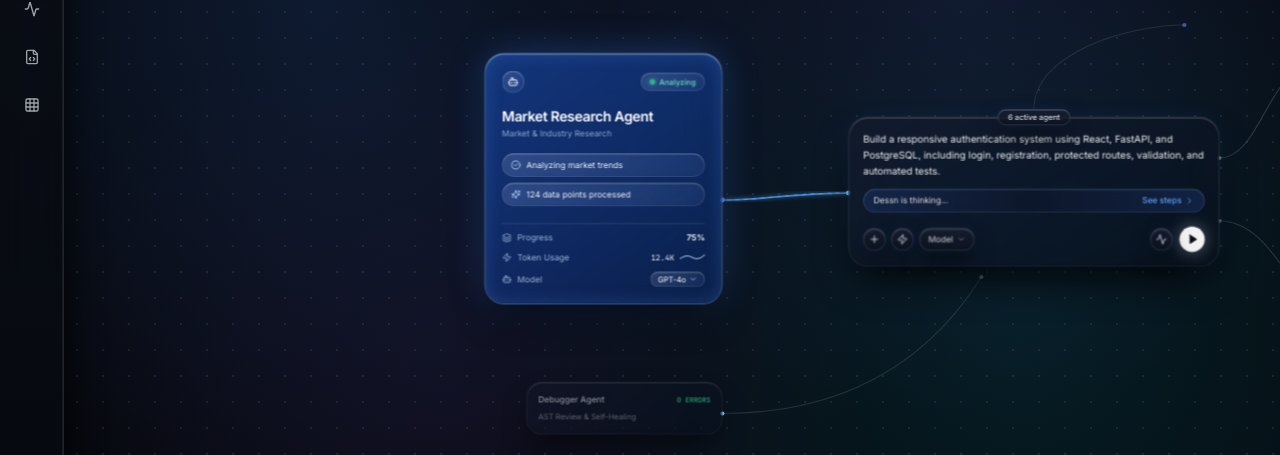
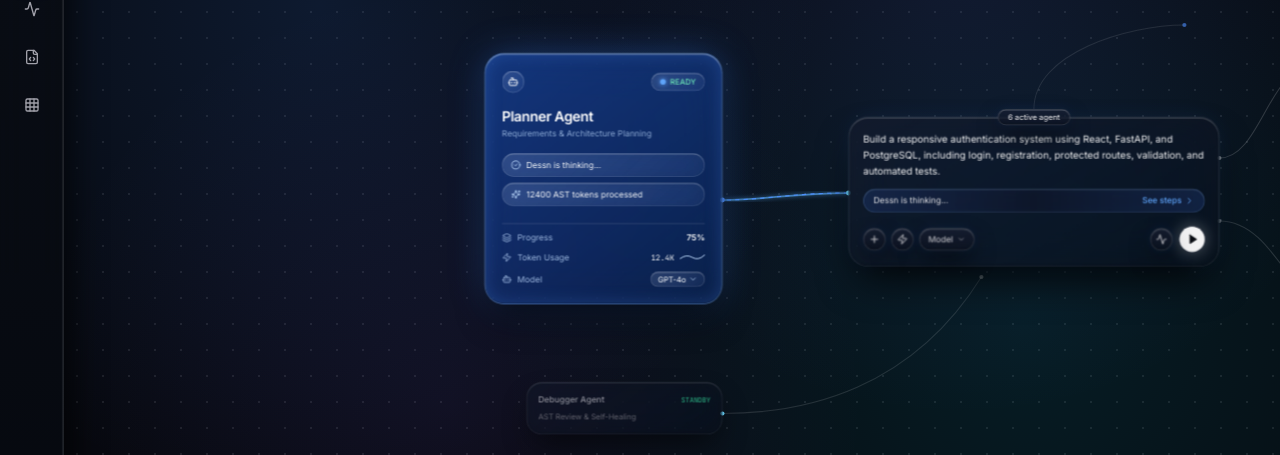
Before and after one commit to AymanKhan2244/SE-BrowserAgent, a Next.js app: page /workspace in a window 1280 px wide. Shown: the part 235-690 px from the top of the page. Built offline with nearby package versions, Linux system fonts and the light colour scheme.

Commit message:
feat: add workspace page, header component, and update workflow logic

```diff
--- a/app/workspace/page.tsx
+++ b/app/workspace/page.tsx
@@ -452,31 +452,81 @@ function WorkspaceCanvas() {
 
             {/* Glowing Status Pill */}
             <div className="flex items-center gap-1.5 px-3 py-1 rounded-full glass-chip text-[11px] font-medium text-emerald-300 shadow-sm">
-              <span className="w-2 h-2 rounded-full bg-emerald-400 animate-pulse shadow-[0_0_8px_#34d399]" />
-              <span>{isRunning ? "Analyzing" : "Analyzing"}</span>
+              <span
+                className={`w-2 h-2 rounded-full ${
+                  isRunning
+                    ? "bg-emerald-400 animate-pulse shadow-[0_0_8px_#34d399]"
+                    : pipelineComplete
+                    ? "bg-emerald-400 shadow-[0_0_8px_#34d399]"
+                    : "bg-blue-400 shadow-[0_0_8px_#60a5fa]"
+                }`}
+              />
+              <span>
+                {isRunning
+                  ? agents[activeAgentKey]?.status === "RUNNING"
+                    ? "EXECUTING"
+                    : "ANALYZING"
+                  : pipelineComplete
+                  ? "COMPLETE"
+                  : "READY"}
+              </span>
             </div>
           </div>
 
-          {/* Agent Title & Subtitle */}
+          {/* Agent Title & Subtitle (Dynamically bound to backend agent) */}
           <div className="mb-5">
             <h2 className="text-xl font-semibold tracking-tight text-white mb-0.5">
-              Market Research Agent
+              {activeAgentKey === "planner"
+                ? "Planner Agent"
+                : activeAgentKey === "architect"
+                ? "Architect Agent"
+                : activeAgentKey === "coder"
+                ? "Coding Agent"
+                : activeAgentKey === "debugger"
+                ? "Debugger Agent"
+                : activeAgentKey === "terminal"
+                ? "Terminal Agent"
+                : activeAgentKey === "browser"
+                ? "Browser Agent"
+                : "Market Research Agent"}
             </h2>
             <p className="text-xs text-blue-200/70 font-normal">
-              Market &amp; Industry Research
+              {activeAgentKey === "planner"
+                ? "Requirements & Architecture Planning"
+                : activeAgentKey === "architect"
+                ? "File Manifest & DAG Designer"
+                : activeAgentKey === "coder"
+                ? "Full-Stack Source Code Synthesis"
+                : activeAgentKey === "debugger"
+                ? "AST Syntax Review & Self-Healing"
+                : activeAgentKey === "terminal"
+                ? "Build & Sandbox Verification"
+                : activeAgentKey === "browser"
+                ? "Playwright Headless Smoke Testing"
+                : "Market & Industry Research"}
             </p>
           </div>
 
-          {/* Activity Pills (Frosted Glass Chips) */}
+          {/* Activity Pills (Dynamically bound to backend thoughts & output) */}
           <div className="space-y-2 mb-6">
             <div className="flex items-center gap-2 px-3 py-2 rounded-full glass-chip text-xs text-white/95">
               <CheckCircle2 className="w-3.5 h-3.5 text-blue-200 shrink-0" />
-              <span className="truncate">Analyzing market trends</span>
+              <span className="truncate">
+                {currentStepText || "Analyzing requirements & dependencies"}
+              </span>
             </div>
 
             <div className="flex items-center gap-2 px-3 py-2 rounded-full glass-chip text-xs text-white/95">
               <Sparkles className="w-3.5 h-3.5 text-blue-200 shrink-0" />
-              <span className="truncate">124 data points processed</span>
+              <span className="truncate">
+                {agents.architect.data?.files_count
+                  ? `${agents.architect.data.files_count} files planned (${files.length} generated)`
+                  : agents.planner.data?.features
+                  ? `${agents.planner.data.features.length} features mapped`
+                  : agents.coder.data?.files_generated
+                  ? `${agents.coder.data.files_generated} files synthesized`
+                  : `${tokenCount > 0 ? tokenCount : 124} AST tokens processed`}
+              </span>
             </div>
           </div>
 
@@ -541,24 +591,51 @@ function WorkspaceCanvas() {
             <textarea
               value={prompt}
               onChange={(e) => setPrompt(e.target.value)}
+              onKeyDown={(e) => {
+                if (e.key === "Enter" && !e.shiftKey) {
+                  e.preventDefault();
+                  startPipeline(prompt);
+                }
+              }}
               disabled={isRunning}
               rows={3}
-              placeholder="Describe your software engineering task..."
+              placeholder="Describe your software engineering task... (Press Enter to dispatch)"
               className="w-full bg-transparent border-0 text-[14px] leading-relaxed text-zinc-100 placeholder:text-zinc-500 focus:outline-none focus:ring-0 resize-none font-normal"
             />
 
             {/* Status Ribbon (Target: "Dessn is thinking... See steps >") */}
             <div className="mt-2 mb-4 px-3.5 py-2 rounded-2xl glass-ribbon flex items-center justify-between text-xs">
+              {pipelineComplete ? (
+                <span className="text-emerald-300 font-normal truncate max-w-[340px] flex items-center gap-1.5">
+                  <CheckCircle2 className="w-3.5 h-3.5 text-emerald-400 shrink-0" />
+                  <span>Pipeline complete — {files.length} files synthesized</span>
+                </span>
+              ) : (
                 <span className="text-zinc-200 font-normal truncate max-w-[340px]">
                   {currentStepText}
                 </span>
+              )}
+
+              <div className="flex items-center gap-2">
                 <button
                   onClick={() => setActiveOverlay("steps")}
-                className="text-blue-400 hover:text-blue-300 flex items-center gap-1 font-medium transition-colors shrink-0 ml-2"
+                  className="text-blue-400 hover:text-blue-300 flex items-center gap-1 font-medium transition-colors shrink-0"
                 >
                   <span>See steps</span>
                   <ChevronRight className="w-3.5 h-3.5" />
                 </button>
+                {pipelineComplete && (
+                  <>
+                    <span className="text-white/20">•</span>
+                    <button
+                      onClick={() => setActiveOverlay("code")}
+                      className="text-emerald-400 hover:text-emerald-300 font-medium transition-colors"
+                    >
+                      Code
+                    </button>
+                  </>
+                )}
+              </div>
             </div>
 
             {/* Bottom Controls Strip */}
@@ -661,24 +738,46 @@ function WorkspaceCanvas() {
         </div>
 
         {/* ───────────────────────────────────────────────────────────── */}
-        {/* CARD 3: SECONDARY AGENT - TOP RIGHT (Marketing / Architect)   */}
+        {/* CARD 3: SECONDARY AGENT - TOP RIGHT (Architect & Coder)       */}
         {/* ───────────────────────────────────────────────────────────── */}
         <div className="absolute left-[1530px] top-[190px] w-[310px] rounded-[24px] glass-secondary-card p-5 text-white z-10 interactive-card transition-all hover:border-white/20">
           <div className="flex items-center justify-between mb-4">
             <h3 className="text-sm font-semibold text-zinc-300">
               Architect &amp; Coder Agent
             </h3>
-            <span className="w-2 h-2 rounded-full bg-zinc-500 shadow-sm" />
+            <span
+              className={`w-2 h-2 rounded-full ${
+                agents.coder.status === "RUNNING"
+                  ? "bg-emerald-400 animate-pulse shadow-[0_0_6px_#34d399]"
+                  : agents.coder.status === "DONE"
+                  ? "bg-emerald-400"
+                  : agents.architect.status === "RUNNING"
+                  ? "bg-blue-400 animate-pulse shadow-[0_0_6px_#60a5fa]"
+                  : "bg-zinc-500"
+              }`}
+            />
           </div>
 
           <div className="flex items-end justify-between pt-2">
-            <span className="text-xs text-zinc-400 font-normal">Confidence</span>
-            <span className="text-2xl font-light tracking-tight text-white">97%</span>
+            <span className="text-xs text-zinc-400 font-normal">
+              {agents.coder.data?.files_generated
+                ? "Files Synthesized"
+                : agents.architect.data?.files_count
+                ? "Files Planned"
+                : "Confidence"}
+            </span>
+            <span className="text-2xl font-light tracking-tight text-white font-mono">
+              {agents.coder.data?.files_generated
+                ? `${agents.coder.data.files_generated}`
+                : agents.architect.data?.files_count
+                ? `${agents.architect.data.files_count}`
+                : "97%"}
+            </span>
           </div>
         </div>
 
         {/* ───────────────────────────────────────────────────────────── */}
-        {/* CARD 4: SECONDARY AGENT - BOTTOM RIGHT (Legal / Browser)      */}
+        {/* CARD 4: SECONDARY AGENT - BOTTOM RIGHT (Browser Automation)   */}
         {/* ───────────────────────────────────────────────────────────── */}
         <div className="absolute left-[1600px] top-[560px] w-[340px] rounded-[24px] glass-secondary-card p-5 text-white z-10 interactive-card transition-all hover:border-white/20">
           <div className="flex items-center justify-between mb-3">
@@ -686,8 +785,22 @@ function WorkspaceCanvas() {
               <Globe className="w-3.5 h-3.5" />
             </div>
             <div className="flex items-center gap-1.5 px-2.5 py-0.5 rounded-full glass-chip text-[10px] text-emerald-400">
-              <span className="w-1.5 h-1.5 rounded-full bg-emerald-400 animate-pulse shadow-[0_0_6px_#34d399]" />
-              <span>In progress</span>
+              <span
+                className={`w-1.5 h-1.5 rounded-full ${
+                  agents.browser.status === "RUNNING"
+                    ? "bg-emerald-400 animate-pulse shadow-[0_0_6px_#34d399]"
+                    : agents.browser.status === "DONE"
+                    ? "bg-emerald-400"
+                    : "bg-zinc-500"
+                }`}
+              />
+              <span>
+                {agents.browser.status === "RUNNING"
+                  ? "In progress"
+                  : agents.browser.status === "DONE"
+                  ? "Passed"
+                  : "Standby"}
+              </span>
             </div>
           </div>
 
@@ -702,7 +815,13 @@ function WorkspaceCanvas() {
 
           <div className="flex items-center gap-2 px-3 py-1.5 rounded-full glass-chip text-xs text-zinc-300">
             <CheckCircle2 className="w-3.5 h-3.5 text-zinc-400" />
-            <span className="truncate">Verifying DOM &amp; endpoints</span>
+            <span className="truncate">
+              {agents.browser.status === "DONE"
+                ? "Playwright E2E passed (0 errors)"
+                : agents.browser.status === "RUNNING"
+                ? "Verifying DOM & endpoints"
+                : "Playwright E2E Verification"}
+            </span>
           </div>
         </div>
 
@@ -712,9 +831,21 @@ function WorkspaceCanvas() {
         <div className="absolute left-[400px] top-[710px] w-[280px] rounded-[22px] glass-secondary-card p-4 text-white z-10 interactive-card opacity-85 hover:opacity-100 transition-all">
           <div className="flex items-center justify-between mb-2">
             <span className="text-xs font-medium text-zinc-400">Debugger Agent</span>
-            <span className="text-[10px] font-mono text-emerald-400">0 ERRORS</span>
+            <span className="text-[10px] font-mono text-emerald-400">
+              {agents.debugger.status === "DONE"
+                ? "0 AST ERRORS"
+                : agents.debugger.status === "RUNNING"
+                ? "REVIEWING"
+                : "STANDBY"}
+            </span>
           </div>
-          <p className="text-[11px] text-zinc-500">AST Review &amp; Self-Healing</p>
+          <p className="text-[11px] text-zinc-500">
+            {agents.terminal.status === "RUNNING"
+              ? "Terminal: Installing packages..."
+              : agents.terminal.status === "DONE"
+              ? "Terminal: Build Clean"
+              : "AST Review & Self-Healing"}
+          </p>
         </div>
       </div>
 
```
Also changed, not shown: components/Header.tsx (+7 -1 lines), 1 other file (tests, documents, lock files or other folders). Lines whose indentation alone changed are shown as unchanged.
